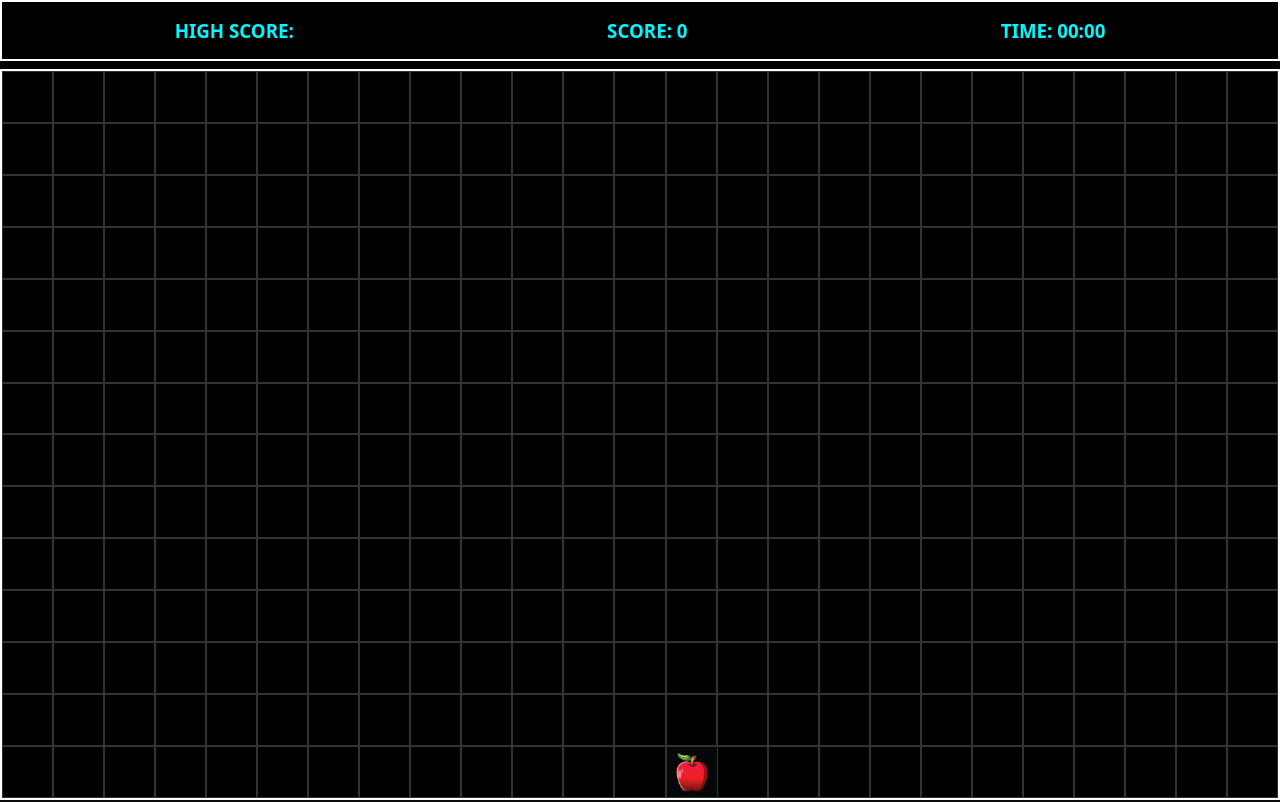
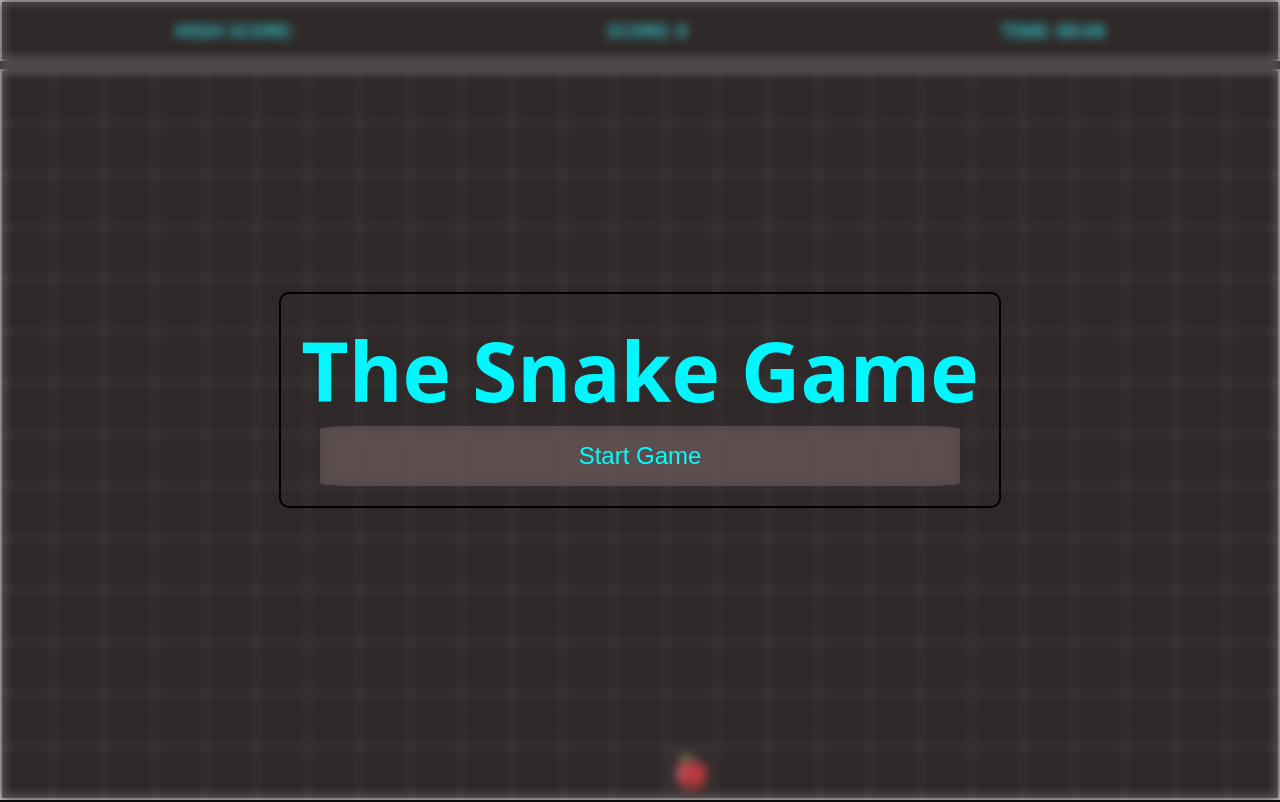
Before and after one commit to ImTanish906/Snake-Game, a plain HTML site: page index.html in a window 1280 px wide. Drawn offline with Linux system fonts and the light colour scheme.

Commit message:
add start page

```diff
--- a/index.html
+++ b/index.html
@@ -32,6 +32,14 @@
             <div class="board">
             </div>
         </section>
+        <div class="modal">
+            <div class="start-game">
+                <h3 class="snkgm">The Snake Game</h3>
+                <div class="btndiv">
+                <button class="btn btn-start">Start Game</button>
+                    </div>
+            </div>
+        </div>
     </main>
     <script src="script.js"></script>
 
--- a/style.css
+++ b/style.css
@@ -114,3 +114,62 @@ section .infos{
 .headcolor{
     background-color: rgb(0, 247, 255);
 }
+
+.modal{
+    height: 100vh;
+    width: 100vw;
+    position: fixed;
+    top: 0;
+    background-color: rgba(118, 100, 100, 0.4);
+    backdrop-filter: blur(5px);
+    display: flex ;
+    justify-content: center;
+    align-items: center;
+}
+
+.start-game{
+    padding: 20px;
+    border: 2px solid black ;
+    border-radius: 10px;
+    display: flex;
+    flex-direction: column;
+}
+.snkgm{
+    font-size: 6.4vw;
+}
+/* @media (max-width: 674px) {
+  .snkgm{
+    font-size: 10vw;
+}
+} */
+
+.btn{
+    width: 50vw;
+    height: 7.5vh;
+    border-radius: 5%;
+    /* Removes default raised border */
+  border: none;
+  /* Removes default outlines when clicked */
+  outline: none;
+  /* Removes browser-specific 3D shadowing */
+  box-shadow: none;
+  /* Prevents the button from translating down when clicked */
+  transform: none;
+    background-color: rgba(118, 100, 100, 0.4);
+    backdrop-filter: blur(6px);
+    color: aqua;
+    font-size: 150%;
+}
+.btn:hover{
+    background-color: antiquewhite;
+    color: black;
+    transition: 0.5s;
+}
+
+.btndiv{
+    display: flex;
+    justify-content: center;
+    align-items: center;
+    height: 7.5vh;
+    /* width: 7.5vw; */
+}
```
